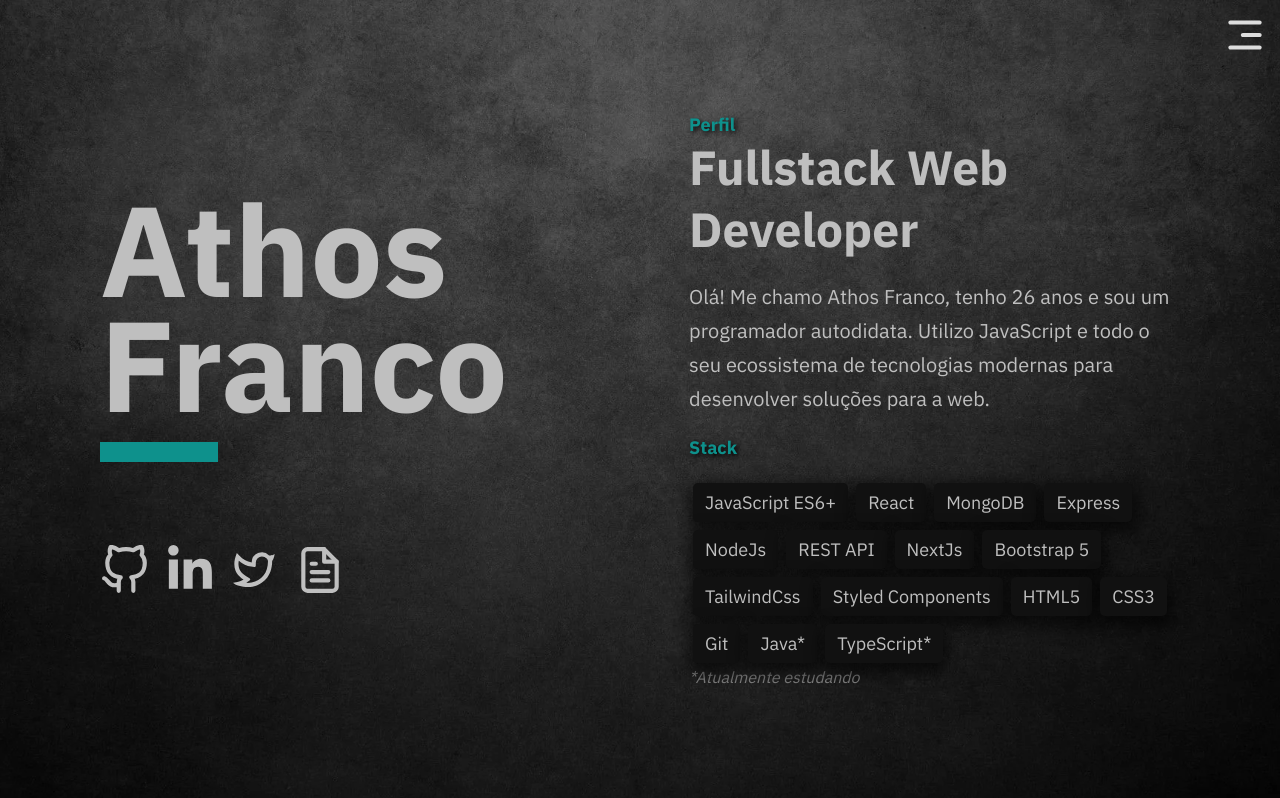
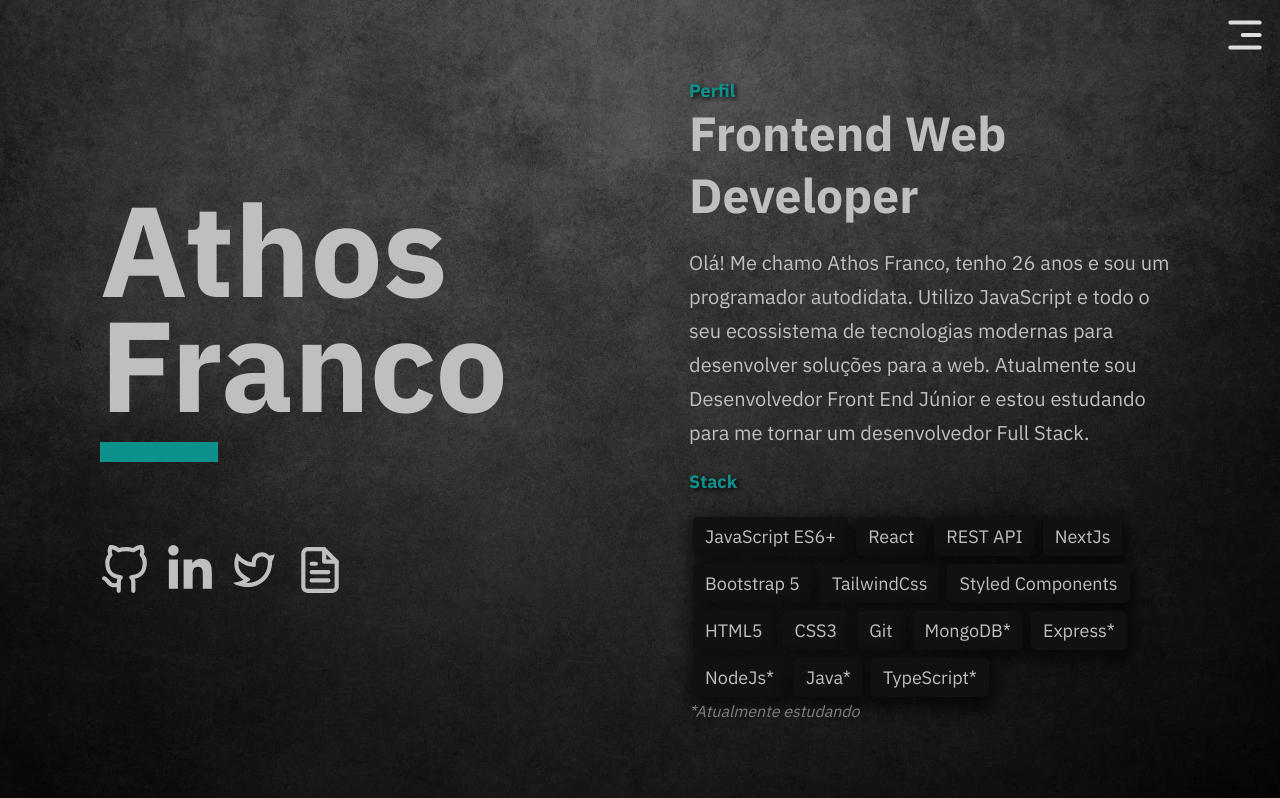
Before and after one commit to athosfranco/portfolio, a React (Create React App) app: page / in a window 1280 px wide. Shown: the top 798 px of the page. Built offline with nearby package versions, Linux system fonts and the light colour scheme.

Commit message:
portfolio update

```diff
--- a/src/components/Header/Header.jsx
+++ b/src/components/Header/Header.jsx
@@ -76,7 +76,7 @@
           data-aos-delay={window.innerWidth < 800 ? "0" : "600"}
           data-aos-duration={"1000"}
         >
-          Fullstack Web Developer
+          Frontend Web Developer
         </HeaderH2>
 
         <AboutMeText
--- a/src/components/Sidebar/Sidebar.styles.js
+++ b/src/components/Sidebar/Sidebar.styles.js
@@ -96,7 +96,7 @@
   position: absolute;
   bottom: 0;
   right: 0;
-  margin: 1rem;
+  margin: 2.5rem;
 `;
 
 export const ColorTheme = styled.button`
@@ -117,7 +117,7 @@
   position: absolute;
   bottom: 0;
   left: 0;
-  margin: 1rem;
+  margin: 2.5rem;
 `;
 
 export const LanguageToggler = styled.button`
--- a/src/data.js
+++ b/src/data.js
@@ -6,15 +6,12 @@
 export const data = {
   about: {
     pt: `Olá! Me chamo Athos Franco, tenho 26 anos e sou um programador autodidata. Utilizo JavaScript e todo o seu
-        ecossistema de tecnologias modernas para desenvolver soluções para a web.`,
-    en: `Hello! My name is Athos Franco, im 26 years old and i'm a self taught web developer. My main language is JavaScript and i use modern javascript-related technologies and frameworks to develop web solutions.`,
+        ecossistema de tecnologias modernas para desenvolver soluções para a web. Atualmente sou Desenvolvedor Front End Júnior e estou estudando para me tornar um desenvolvedor Full Stack.`,
+    en: `Hello! My name is Athos Franco, im 26 years old and i'm a self taught web developer. My main language is JavaScript and i use modern javascript-related technologies and frameworks to develop web solutions. I'm currently working as a Junior Front End Developer and i'm studying to become a Full Stack Web Dev.`,
   },
   skills: [
     "JavaScript ES6+",
     "React",
-    "MongoDB",
-    "Express",
-    "NodeJs",
     "REST API",
     "NextJs",
     "Bootstrap 5",
@@ -23,6 +20,9 @@
     "HTML5",
     "CSS3",
     "Git",
+    "MongoDB*",
+    "Express*",
+    "NodeJs*",
     "Java*",
     "TypeScript*",
   ],
```
